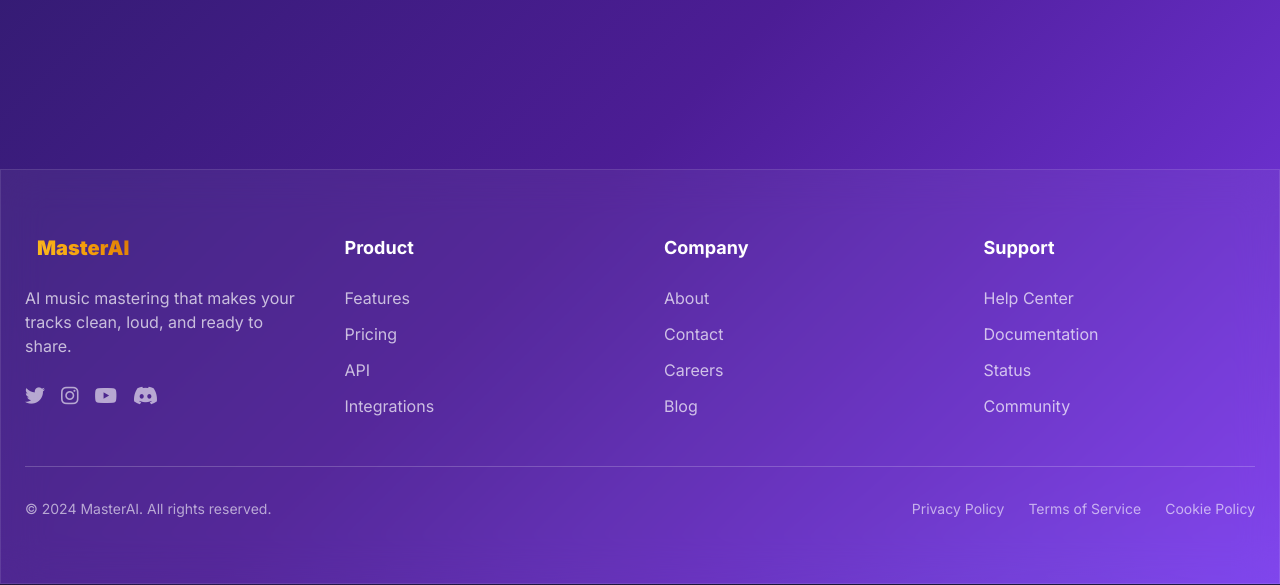
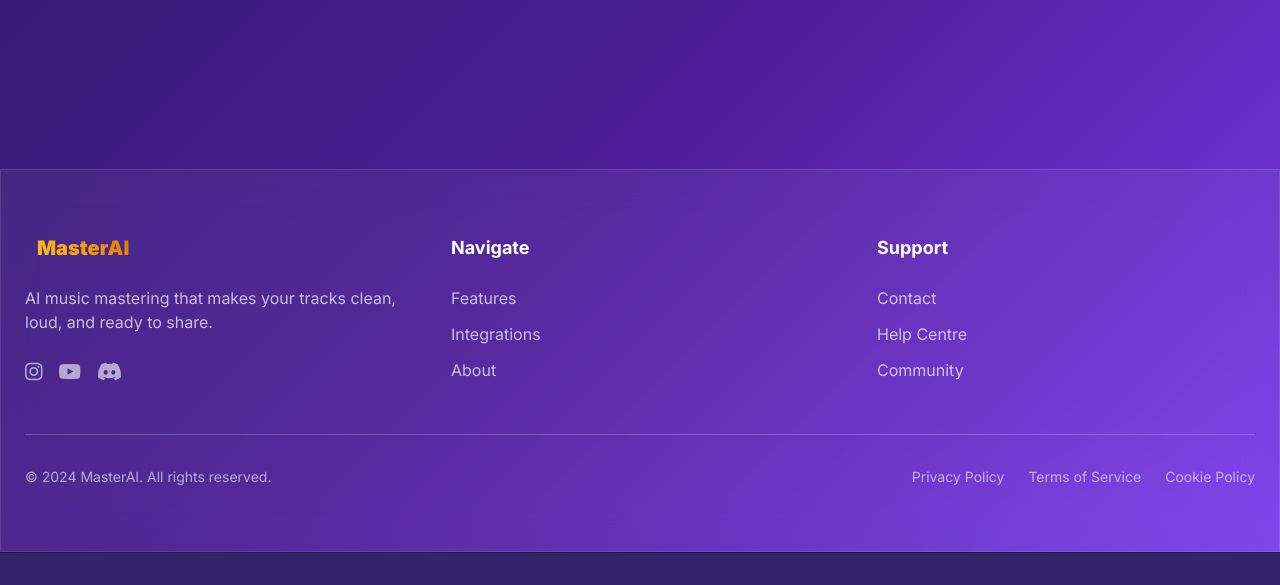
Before and after one commit to yvc0/new_ai_music, a Flask app: page /about in a window 1280 px wide. Shown: the part 2438-3023 px from the top of the page. After the commit the page ends 2991 px from the top, so only its background shows below. Run offline with Flask 3, Linux system fonts and the light colour scheme; parts of the project's set-up code (start-up, migrations or seed data) failed here and were passed over; some libraries are stand-ins or nearby versions.

Commit message:
Update base.html

```diff
--- a/templates/base.html
+++ b/templates/base.html
@@ -45,6 +45,15 @@
     .rg > * { position: relative; z-index: 1; }
     @media (prefers-reduced-motion: reduce) { .rg .rg-layer { transition: none; } }
   </style>
+
+  <!-- Show MIXR.ai as the tab title while loading -->
+  <script>
+    (function(){
+      const originalTitle = document.title;
+      document.title = 'MIXR.ai';
+      window.addEventListener('load', function(){ document.title = originalTitle; });
+    })();
+  </script>
 </head>
 <body class="gradient-bg min-h-screen overflow-x-hidden">
   {% set on_dashboard = request.path.startswith('/dashboard') %}
@@ -109,10 +118,10 @@
     {% block content %}{% endblock %}
   </main>
 
-  <!-- Footer -->
+  <!-- Footer (simplified links + Help Centre email; Twitter removed) -->
   <footer class="glass border-t border-white/10 mt-32">
     <div class="container mx-auto px-6 py-16">
-      <div class="grid grid-cols-1 md:grid-cols-4 gap-12 mb-12">
+      <div class="grid grid-cols-1 md:grid-cols-3 gap-12 mb-12">
         <div>
           <div class="flex items-center space-x-3 mb-6">
             <i class="fas fa-waveform-lines text-yellow-400 text-2xl"></i>
@@ -120,7 +129,7 @@
           </div>
           <p class="text-white/70 mb-6">AI music mastering that makes your tracks clean, loud, and ready to share.</p>
           <div class="flex space-x-4">
-            <a href="#" class="text-white/60 hover:text-yellow-400 transition-colors"><i class="fab fa-twitter text-xl"></i></a>
+            <!-- Twitter removed -->
             <a href="#" class="text-white/60 hover:text-yellow-400 transition-colors"><i class="fab fa-instagram text-xl"></i></a>
             <a href="#" class="text-white/60 hover:text-yellow-400 transition-colors"><i class="fab fa-youtube text-xl"></i></a>
             <a href="#" class="text-white/60 hover:text-yellow-400 transition-colors"><i class="fab fa-discord text-xl"></i></a>
@@ -128,31 +137,19 @@
         </div>
 
         <div>
-          <h4 class="text-white font-bold text-lg mb-6">Product</h4>
+          <h4 class="text-white font-bold text-lg mb-6">Navigate</h4>
           <ul class="space-y-3">
             <li><a href="/features" class="text-white/70 hover:text-yellow-400 transition-colors">Features</a></li>
-            <li><a href="/pricing" class="text-white/70 hover:text-yellow-400 transition-colors">Pricing</a></li>
-            <li><a href="#" class="text-white/70 hover:text-yellow-400 transition-colors">API</a></li>
             <li><a href="#" class="text-white/70 hover:text-yellow-400 transition-colors">Integrations</a></li>
-          </ul>
-        </div>
-
-        <div>
-          <h4 class="text-white font-bold text-lg mb-6">Company</h4>
-          <ul class="space-y-3">
             <li><a href="/about" class="text-white/70 hover:text-yellow-400 transition-colors">About</a></li>
-            <li><a href="/contact" class="text-white/70 hover:text-yellow-400 transition-colors">Contact</a></li>
-            <li><a href="#" class="text-white/70 hover:text-yellow-400 transition-colors">Careers</a></li>
-            <li><a href="#" class="text-white/70 hover:text-yellow-400 transition-colors">Blog</a></li>
           </ul>
         </div>
 
         <div>
           <h4 class="text-white font-bold text-lg mb-6">Support</h4>
           <ul class="space-y-3">
-            <li><a href="#" class="text-white/70 hover:text-yellow-400 transition-colors">Help Center</a></li>
-            <li><a href="#" class="text-white/70 hover:text-yellow-400 transition-colors">Documentation</a></li>
-            <li><a href="#" class="text-white/70 hover:text-yellow-400 transition-colors">Status</a></li>
+            <li><a href="/contact" class="text-white/70 hover:text-yellow-400 transition-colors">Contact</a></li>
+            <li><a href="mailto:pranamyashukla08@gmail.com" class="text-white/70 hover:text-yellow-400 transition-colors">Help Centre</a></li>
             <li><a href="#" class="text-white/70 hover:text-yellow-400 transition-colors">Community</a></li>
           </ul>
         </div>
```
